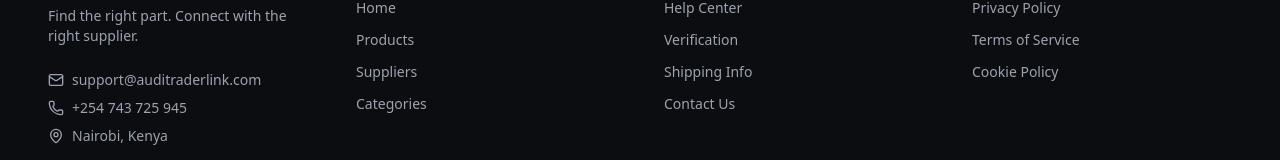
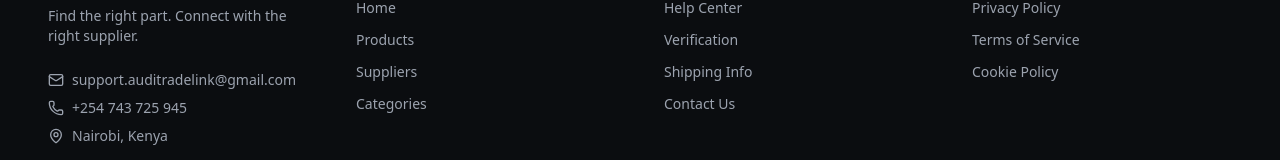
Before and after one commit to AudiCr254/Audi-TradeLink, a React (Vite) app: page / in a window 1280 px wide. Shown: the part 6161-6321 px from the top of the page. Built offline with nearby package versions, Linux system fonts and the light colour scheme.

Commit message:
Update footer support email to support.auditradelink@gmail.com

```diff
--- a/src/components/Footer.tsx
+++ b/src/components/Footer.tsx
@@ -49,7 +49,7 @@ export function Footer() {
             <div className="flex flex-col gap-2 text-sm text-gray-400">
               <div className="flex items-center gap-2">
                 <Mail className="w-4 h-4" />
-                support@auditraderlink.com
+                support.auditradelink@gmail.com
               </div>
               <div className="flex items-center gap-2">
                 <Phone className="w-4 h-4" />
```
